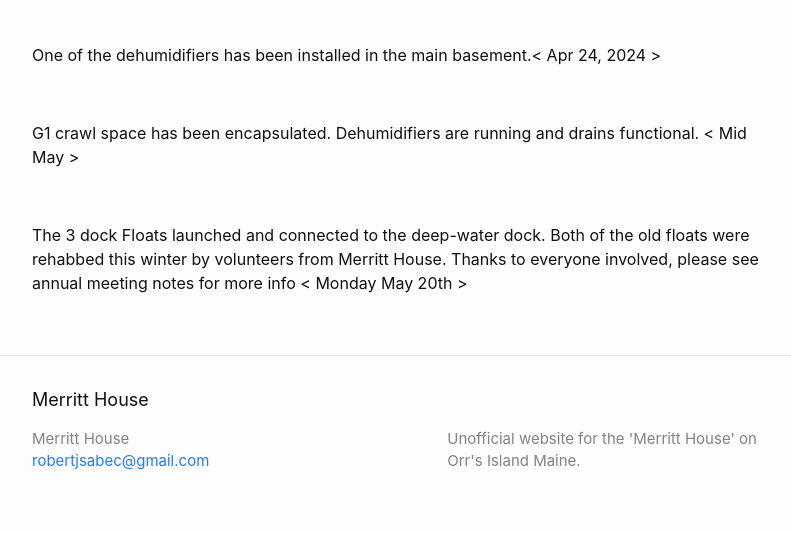
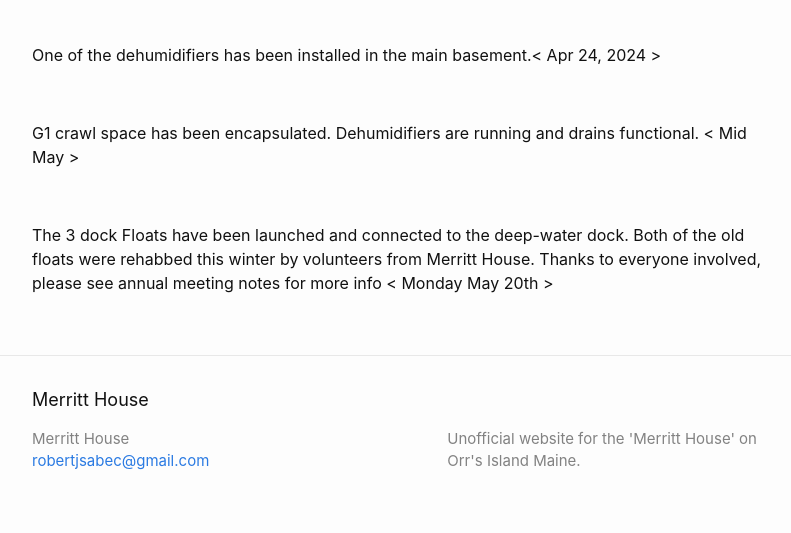
Before and after one commit to rsabec/merritthouse, a Jekyll site: the page built from _posts/2024-06-03-PorchCompletedUpdate.markdown, in a window 1280 px wide. Shown: the part 764-1297 px from the top of the page, without its empty margins (238-1029 px from the left). Built offline with Jekyll 4.4.1, drawn with Linux system fonts in a browser that asks for light colours.

Commit message:
have been launched
have been launched

```diff
--- a/_posts/2024-06-03-PorchCompletedUpdate.markdown
+++ b/_posts/2024-06-03-PorchCompletedUpdate.markdown
@@ -17,4 +17,4 @@
 <br>
 <p>G1 crawl space has been encapsulated. Dehumidifiers are running and drains functional. < Mid May ></p>
 <br>
-<p>The 3 dock Floats launched and connected to the deep-water dock.  Both of the old floats were rehabbed this winter by volunteers from Merritt House.  Thanks to everyone involved,  please see annual meeting notes for more info  < Monday May 20th ></p>
+<p>The 3 dock Floats have been launched and connected to the deep-water dock.  Both of the old floats were rehabbed this winter by volunteers from Merritt House.  Thanks to everyone involved,  please see annual meeting notes for more info  < Monday May 20th ></p>
```
